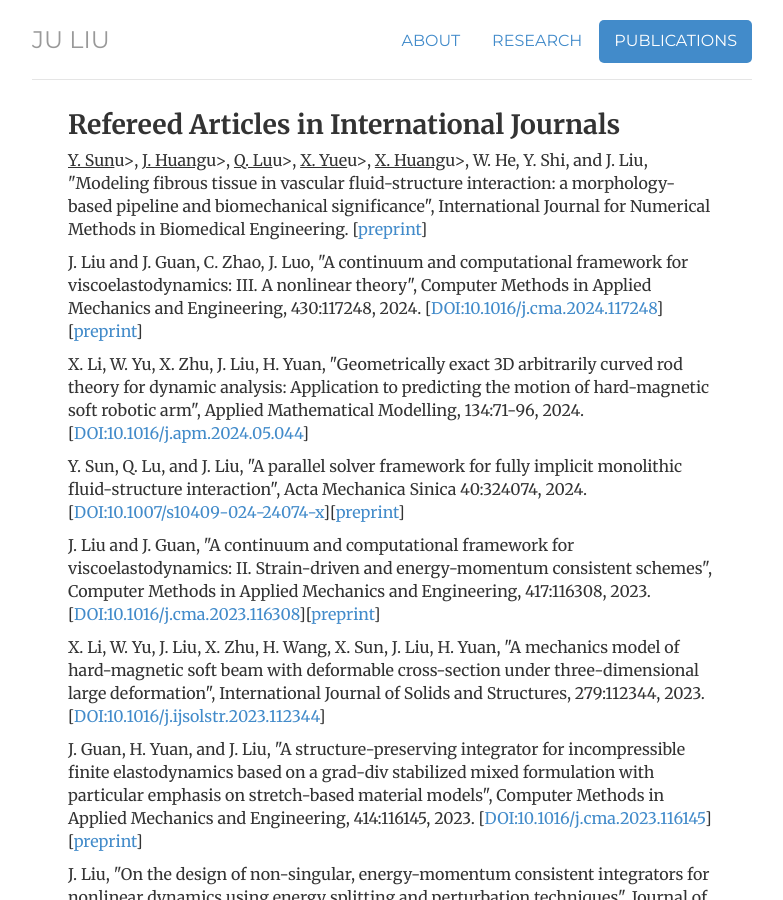
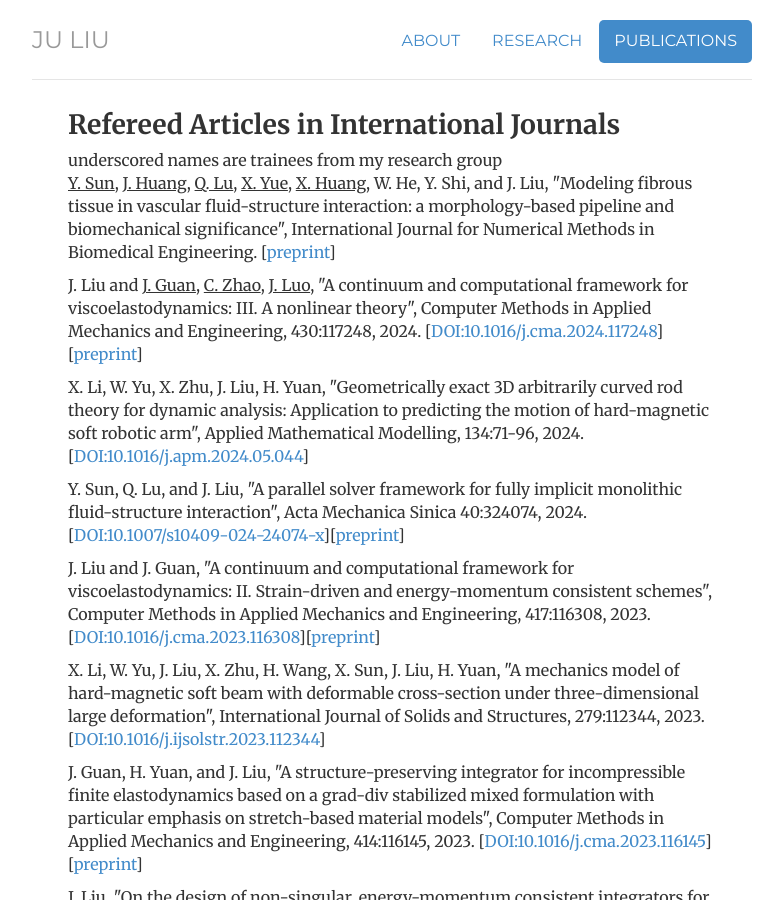
Before and after one commit to ju-liu/ju-liu.github.io, a Jekyll site: the page built from publications/index.html, in a window 1280 px wide and 900 px high. Shown: the whole window, without its empty margins (248-1031 px from the left). Built offline with Jekyll 4.4.1, drawn with Linux system fonts in a browser that asks for light colours; nearby versions of some CDN libraries; library files that are not in the unit come from our copies; comment, search, counter and statistics services are not loaded.

Commit message:
Update index.html

```diff
--- a/publications/index.html
+++ b/publications/index.html
@@ -10,9 +10,11 @@ description: Current Publications for Dr. Ju Liu
 <div class="cv">
 
   <h2>Refereed Articles in International Journals</h2>
-  <p><u>Y. Sun</u>u>, <u>J. Huang</u>u>, <u>Q. Lu</u>u>, <u>X. Yue</u>u>, <u>X. Huang</u>u>, W. He, Y. Shi, and J. Liu, "Modeling fibrous tissue in vascular fluid-structure interaction: a morphology-based pipeline and biomechanical significance", International Journal for Numerical Methods in Biomedical Engineering. [<a href="https://arxiv.org/pdf/2406.07064.pdf">preprint</a>]</p>
+  underscored names are trainees from my research group
 
-  <p>J. Liu and J. Guan, C. Zhao, J. Luo, "A continuum and computational framework for viscoelastodynamics: III. A nonlinear theory", Computer Methods in Applied Mechanics and Engineering, 430:117248, 2024. [<a href="https://doi.org/10.1016/j.cma.2024.117248">DOI:10.1016/j.cma.2024.117248</a>][<a href="https://arxiv.org/pdf/2405.03090">preprint</a>]</p>
+  <p><u>Y. Sun</u>, <u>J. Huang</u>, <u>Q. Lu</u>, <u>X. Yue</u>, <u>X. Huang</u>, W. He, Y. Shi, and J. Liu, "Modeling fibrous tissue in vascular fluid-structure interaction: a morphology-based pipeline and biomechanical significance", International Journal for Numerical Methods in Biomedical Engineering. [<a href="https://arxiv.org/pdf/2406.07064.pdf">preprint</a>]</p>
+
+  <p>J. Liu and <u>J. Guan</u>, <u>C. Zhao</u>, <u>J. Luo</u>, "A continuum and computational framework for viscoelastodynamics: III. A nonlinear theory", Computer Methods in Applied Mechanics and Engineering, 430:117248, 2024. [<a href="https://doi.org/10.1016/j.cma.2024.117248">DOI:10.1016/j.cma.2024.117248</a>][<a href="https://arxiv.org/pdf/2405.03090">preprint</a>]</p>
 
   <p>X. Li, W. Yu, X. Zhu, J. Liu, H. Yuan, "Geometrically exact 3D arbitrarily curved rod theory for dynamic analysis: Application to predicting the motion of hard-magnetic soft robotic arm", Applied Mathematical Modelling, 134:71-96, 2024. [<a href="https://doi.org/10.1016/j.apm.2024.05.044">DOI:10.1016/j.apm.2024.05.044</a>]</p>
 
```
